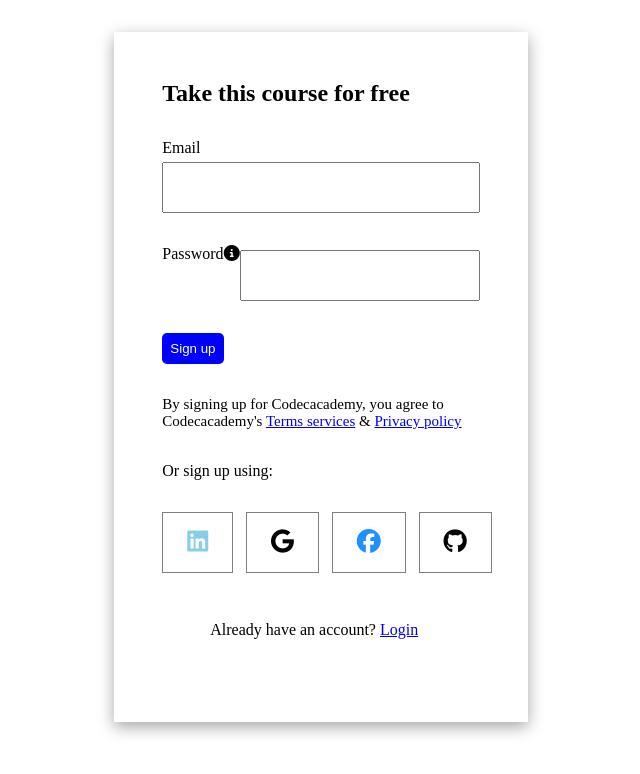
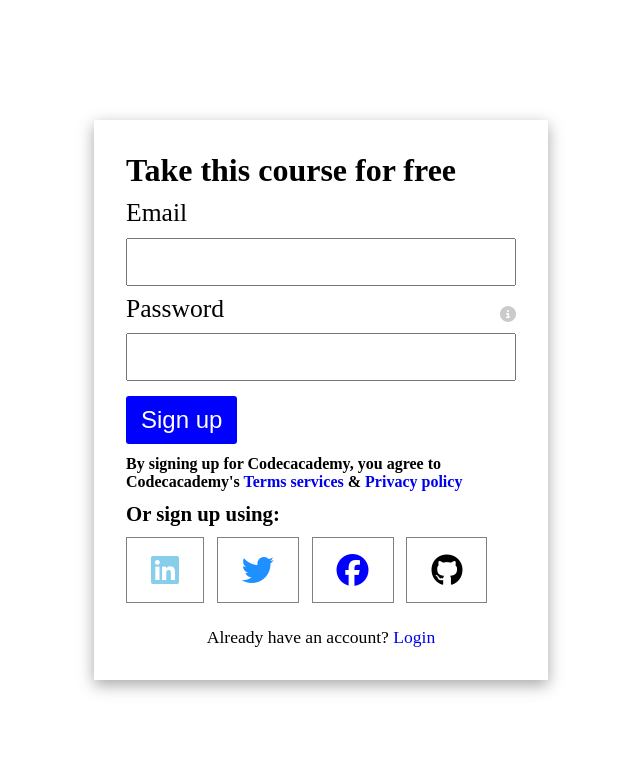
Before and after one commit to Asquare952/style-form, a plain HTML site: page index.html in a window 1280 px wide. Shown: the whole page, without its empty margins (319-959 px from the left). Drawn offline with Linux system fonts and the light colour scheme.

Commit message:
add changes

```diff
--- a/index.html
+++ b/index.html
@@ -4,8 +4,8 @@
     <meta charset="UTF-8" />
     <meta http-equiv="X-UA-Compatible" content="IE=edge" />
     <meta name="viewport" content="width=device-width, initial-scale=1.0" />
-    <title>Document</title>
-    <script src="https://use.fontawesome.com/548e1194c5.js"></script>
+    <title>Codeacademy signup</title>
+   <script src="https://use.fontawesome.com/548e1194c5.js"></script>
     <link
       rel="stylesheet"
       href="path/to/font-awesome/css/font-awesome.min.css"
@@ -13,47 +13,51 @@
     <link rel="stylesheet" href="./style.css" />
   </head>
   <body>
-    <form>
-      <div id="all">
-        <div>
-          <h2>Take this course for free</h2>
+    <section class="wrapper">
+      <section class="container">
+        <h1 class="tittle">Take this course for free</h1>
+        <div class="inputs">
+          <label for="email">Email</label>
+          <input type="text" />
         </div>
-        <div>
-          <label for="email">Email</label>
-          <input type="text" placeholder="" required />
+        <div class="inputs">
+          <div class="password-wrapper">
+           <label for="password">Password</label>
+          <i class="fa fa-info-circle" aria-hidden="true"></i>
         </div>
-        <div class="pass-wrap">
-          <label for="password">Password</label>
-          <i class="fa fa-info-circle" aria-hidden="true"></i>
-          <input type="password" placeholder="" required />
+        <input type="password" />
+          </div>
+        <div class="btn-wrapper">
+          <button class="btn-signup">Sign up</button>
         </div>
-        <div class="btn">
-          <button type="submit">Sign up</button>
-        </div>
-        <p class="para">
+        <p class="term-privacy">
           By signing up for Codecacademy, you agree to Codecacademy's
           <a href="/Terms services">Terms services</a>
           &
           <a href="/Privacy policy">Privacy policy</a>
         </p>
-        <p id="omo">Or sign up using:</p>
-        <div class="login-with">
-          <h2 class="boder">
-            <i class="fa fa-linkedin-square" aria-hidden="true"></i>
-          </h2>
-          <h2 class="boder">
-            <i class="fa fa-google" aria-hidden="true"></i>
-          </h2>
-          <h2 class="boder">
-            <i class="fa fa-facebook-official" aria-hidden="true"></i>
-          </h2>
-          <h2 class="boder"><i class="fa fa-github" aria-hidden="true"></i></h2>
+        <p class="or">Or sign up using:</p>
+        <div class="social-icon">
+          <ul class="list">
+            <li class="list-item">
+              <i class="fa fa-linkedin-square fa-2x" aria-hidden="true"></i>
+            </li>
+            <li class="list-item">
+              <i class="fa fa-twitter fa-2x" aria-hidden="true"></i>
+            </li>
+            <li class="list-item">
+              <i class="fa fa-facebook-official fa-2x" aria-hidden="true"></i>
+            </li>
+            <li class="list-item">
+              <i class="fa fa-github fa-2x" aria-hidden="true"></i>
+            </li>
+          </ul>
         </div>
-        <p class="login">
+        <p class="account">
           Already have an account?
           <a href="/login">Login</a>
         </p>
-      </div>
-    </form>
+      </section>
+    </section>
   </body>
 </html>
--- a/style.css
+++ b/style.css
@@ -3,65 +3,99 @@
   margin: 0;
   box-sizing: border-box;
 }
-form {
-  /* text-align: center; */
-  margin: 2rem;
+a{
+  text-decoration: none;
 }
-#all {
+.wrapper{
+  display: flex;
+  justify-content: center;
+  align-items: center;
+  min-height: 100vh;
+}
+.container{
   box-shadow: rgba(0, 0, 0, 0.35) 0px 5px 15px;
-  width: 34%;
-  height: 690px;
-  margin: auto;
   padding: 2rem;
 }
-#all > div {
-  padding: 1rem;
+.tittle{
+  margin-bottom: 0.6rem;
+  font-size: 2rem;
+  font-weight: 600;
 }
-#all > div > input {
-  padding: 1rem;
-  width: 100%;
-  margin-top: 5px;
+.inputs{
+  display: flex;
+  flex-direction: column;
+  margin-bottom: 0.5rem;
+}
+label{
+  font-size: 1.6rem;
+  margin-bottom: 0.6rem;
+}
+input{
+  padding: 0.9rem;
+}
+.btn-signup{
+  padding: 10px 15px;
+  color: #fff;
+  background-color: blue;
+  border: none;
+  border-radius: 3px;
+  font-size: 1.5rem;
   cursor: pointer;
 }
-.btn button {
-  padding: 0.5rem;
-  background-color: blue;
-  border: none;
-  border-radius: 5px;
-  color: white;
-  cursor: pointer;
+.btn-wrapper{
+  margin-top: 0.9rem;
 }
-.para {
-  padding: 1rem;
-  font-size: 15px;
+.term-privacy{
+  max-width: 390px;
+  margin: 0.7rem 0rem;
+  font-weight: 700;
 }
-#omo {
-  padding: 1rem;
+.or{
+  font-size: 1.3rem;
+  margin: 0.7rem 0rem;
+  font-weight: 700;
 }
-.login-with {
+.social-icon{
+  margin-bottom: 1.5rem;
+}
+.list{
   display: flex;
   list-style: none;
   gap: 0.8rem;
 }
-.boder {
+.list-item{
   border: 1px solid gray;
   padding: 1rem 1.5rem;
-  flex-wrap: wrap;
   cursor: pointer;
 }
-.login {
-  padding-left: 4rem;
-  text-decoration: none;
-  padding-top: 2rem;
-  cursor: pointer;
+.account{
+  text-align: center;
+  font-size: 1.1rem;
 }
-.pass-wrap {
+.password-wrapper{
   display: flex;
   justify-content: space-between;
+  align-items: center;
+}
+.fa-info-circle{
+  opacity: 0.2;
 }
 .fa-linkedin-square{
     color: skyblue;
 }
 .fa-facebook-official{
-    color: dodgerblue;
+    color: blue;
 }
+.fa-twitter {
+  color: dodgerblue;
+}
+@media (max-width: 600px) {
+  .container{
+    margin: 1rem;
+  }
+  .list{
+    flex-wrap: wrap;
+    justify-content: center;
+    gap: 1rem;
+  }
+}
```
